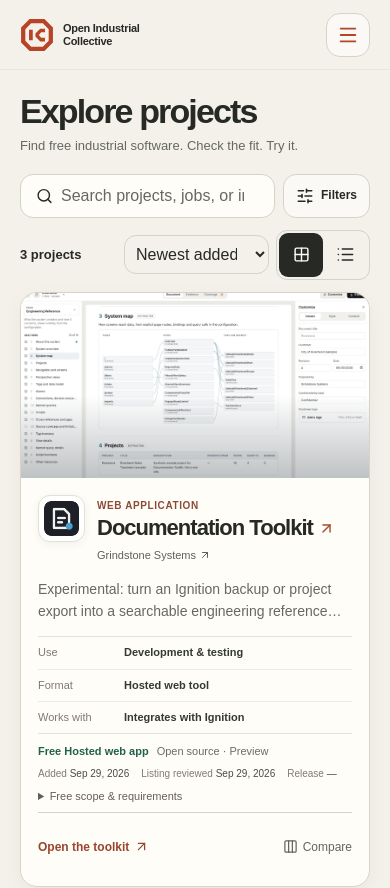
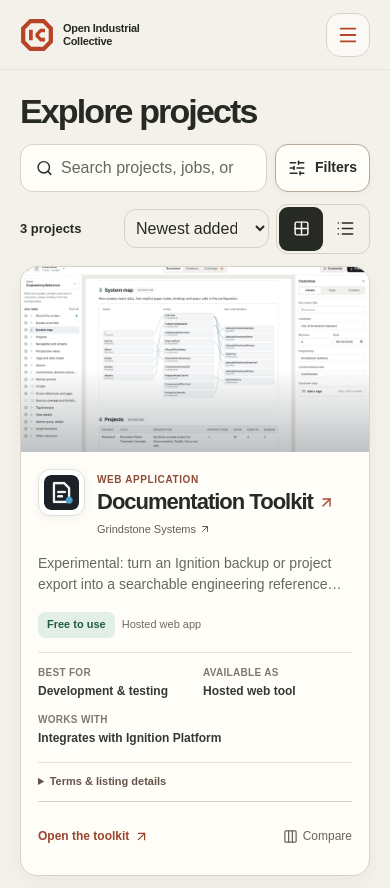
Before and after one commit to open-industrial-collective/website, a React (Vite) app: page /explore in a window 390 px wide. Shown: the top 888 px of the page. Built offline with nearby package versions, Linux system fonts and the light colour scheme.

Commit message:
Refine hero, explore filters and project cards

```diff
--- a/src/App.tsx
+++ b/src/App.tsx
@@ -351,7 +351,10 @@
         <div className="workshop-hero-layout">
           <div className="workshop-hero-copy">
             <span className="workshop-edition">Open Industrial Collective</span>
-            <h1>Free industrial software. More room to innovate.</h1>
+            <h1>
+              <span>Free industrial software.</span>
+              <span>More room to innovate.</span>
+            </h1>
             <p className="workshop-intro">
               OIC helps builders bring free tools to industry, so more teams can
               try new ideas and solve real problems.
--- a/src/Explore.tsx
+++ b/src/Explore.tsx
@@ -16,6 +16,7 @@
 import { sourceLabels, type Listing } from "./catalog";
 import {
   capabilities,
+  canonicalWorksWith,
   browseKind,
   collections,
   discovery,
@@ -151,7 +152,8 @@
   const logo = p.profile?.branding?.logo.on_light;
   const motion = image?.type === "image" && Boolean(image.poster);
   const context = d.works_with
-    ?.map((w) => `${relationshipLabels[w.relationship]} ${w.name}`)
+    ?.map((w) => `${relationshipLabels[w.relationship]} ${canonicalWorksWith(w.name)}`)
+    .filter((value, index, all) => all.indexOf(value) === index)
     .join(" · ");
   return (
     <article className="tool-card">
@@ -207,13 +209,20 @@
           </div>
         </div>
         <p className="tool-summary">{p.summary}</p>
+        <div className="tool-status">
+          <strong>Free to use</strong>
+          <span>{p.profile?.access.edition || "Free edition"}</span>
+          {p.software_requirements === "paid-platform-required" && (
+            <em>Paid host required</em>
+          )}
+        </div>
         <div className="tool-spec" aria-label="Tool details">
           <div>
-            <span>Use</span>
+            <span>Best for</span>
             <strong>{capabilities[d.primary]}</strong>
           </div>
           <div>
-            <span>Format</span>
+            <span>Available as</span>
             <strong>{listingFormat(p)}</strong>
           </div>
           {context && (
@@ -223,17 +232,11 @@
             </div>
           )}
         </div>
-        <div className="tool-status">
-          <strong>Free {p.profile?.access.edition || "edition"}</strong>
-          <span>
-            {sourceLabels[p.source]} ·{" "}
-            {label("stage", values(p, "stage")[0] || "unknown")}
-          </span>
-          {p.software_requirements === "paid-platform-required" && (
-            <em>Paid host required</em>
-          )}
-        </div>
-        <div className="tool-dates">
+        <details className="free-scope">
+          <summary>Terms & listing details</summary>
+          <p>{p.cost_notes}</p>
+          <p>{sourceLabels[p.source]} · {label("stage", values(p, "stage")[0] || "unknown")}</p>
+          <div className="tool-dates">
           <span>
             Added{" "}
             <time dateTime={p.listing.added || ""}>
@@ -264,10 +267,7 @@
               <span title="No software release declared">—</span>
             )}
           </span>
-        </div>
-        <details className="free-scope">
-          <summary>Free scope & requirements</summary>
-          <p>{p.cost_notes}</p>
+          </div>
         </details>
         <div className="tool-actions">
           <a href={action.url} target="_blank" rel="noopener noreferrer">
@@ -496,7 +496,6 @@
   const compareButtonRef = useRef<HTMLButtonElement>(null);
   const filterButtonRef = useRef<HTMLButtonElement>(null);
   const [drawer, setDrawer] = useState(false),
-    [filtersCollapsed, setFiltersCollapsed] = useState(false),
     [compareOpen, setCompareOpen] = useState(false),
     [suggesting, setSuggesting] = useState(false);
   const [queryDraft, setQueryDraft] = useState(params.get("q") || "");
@@ -681,13 +680,7 @@
       className={`container page explore-page ${compared.length ? "has-comparison" : ""}`}
     >
       <div className="explore-intro">
-        <div>
-          <h1>Explore projects</h1>
-          <p>Find free industrial software. Check the fit. Try it.</p>
-        </div>
-        <span className="explore-intro-count">
-          {projects.length} {projects.length === 1 ? "project" : "projects"} in the catalog
-        </span>
+        <h1>Explore projects</h1>
       </div>
       <div className="explore-search-row">
         <div className="explore-search">
@@ -779,27 +772,7 @@
           Filters {active.length > 0 && <span>{active.length}</span>}
         </button>
       </div>
-      <div
-        className={`explore-workspace ${filtersCollapsed ? "filters-collapsed" : ""}`}
-      >
-        <aside className="explore-filters" aria-label="Catalog filters">
-          <button
-            className="filter-collapse"
-            type="button"
-            aria-expanded={!filtersCollapsed}
-            aria-controls="desktop-filter-content"
-            aria-label={filtersCollapsed ? "Show filters" : "Hide filters"}
-            onClick={() => setFiltersCollapsed((current) => !current)}
-          >
-            <SlidersHorizontal size={18} />
-            {!filtersCollapsed && <span>Filters</span>}
-            <span className="filter-collapse-count">{active.length || ""}</span>
-            <ArrowRight className="filter-collapse-arrow" size={16} />
-          </button>
-          <div id="desktop-filter-content" hidden={filtersCollapsed}>
-            {filterContent}
-          </div>
-        </aside>
+      <div className="explore-workspace">
         <section className="explore-results" aria-label="Project results">
           <div className="explore-toolbar">
             <span role="status" aria-live="polite">
--- a/src/discovery.ts
+++ b/src/discovery.ts
@@ -167,7 +167,11 @@
   },
 };
 export const label = (group: Group, value: string) =>
-  labels[group]?.[value] || value;
+  group === "works" ? canonicalWorksWith(value) : labels[group]?.[value] || value;
+export const canonicalWorksWith = (name: string) =>
+  name === "Ignition" || name === "Ignition Perspective"
+    ? "Ignition Platform"
+    : name;
 export function values(p: Listing, group: Group): string[] {
   const d = discovery(p),
     profile = p.profile;
@@ -177,7 +181,7 @@
     case "type":
       return browseKind(p) ? [browseKind(p)!] : [];
     case "works":
-      return (d.works_with || []).map((w) => w.name);
+      return [...new Set((d.works_with || []).map((w) => canonicalWorksWith(w.name)))];
     case "delivery":
       return (d.options || []).map((o) => o.delivery);
     case "environment":
@@ -255,7 +259,9 @@
     : 0;
 }
 export function selections(params: URLSearchParams, group: Group) {
-  const current = params.getAll(group);
+  const current = params.getAll(group).map((value) =>
+    group === "works" ? canonicalWorksWith(value) : value,
+  );
   if (group === "capability" && params.has("category"))
     current.push(legacy[params.get("category")!] || params.get("category")!);
   if (group === "environment" && params.has("platform"))
@@ -367,7 +373,7 @@
       d.works_with
         ?.map(
           (w) =>
-            `${relationshipLabels[w.relationship]} ${w.name}${w.version ? ` (${w.version})` : ""}`,
+            `${relationshipLabels[w.relationship]} ${canonicalWorksWith(w.name)}${w.version ? ` (${w.version})` : ""}`,
         )
         .join("; ") || "Not provided",
     ],
--- a/src/experience.css
+++ b/src/experience.css
@@ -639,6 +639,194 @@
   .header .brand:hover .brand-symbol,
   .header .brand:focus-visible .brand-symbol {
     transform: none;
+  }
+}
+
+/* Catalog cleanup: search and filters share one clear control row. */
+.workshop-opening h1 {
+  max-width: none;
+  font-size: clamp(32px, 3.6vw, 54px);
+  letter-spacing: -0.062em;
+  line-height: 1.06;
+}
+.workshop-opening h1 span {
+  display: block;
+}
+@media (min-width: 701px) {
+  .workshop-opening h1 span {
+    white-space: nowrap;
+  }
+}
+.explore-intro {
+  margin-bottom: 13px;
+}
+.explore-intro h1 {
+  margin: 0;
+}
+.explore-search-row {
+  align-items: stretch;
+}
+.explore-filter-toggle {
+  display: inline-flex;
+  align-items: center;
+  justify-content: center;
+  flex: 0 0 auto;
+  gap: 9px;
+  min-width: 124px;
+  min-height: 52px;
+  padding: 9px 16px;
+  border: 1px solid #b8a99b;
+  border-radius: 13px;
+  background: #fffdf8;
+  color: var(--ink);
+  font-size: 14px;
+  font-weight: 650;
+  box-shadow: 0 2px 8px #2729250a;
+}
+.explore-filter-toggle:hover {
+  border-color: var(--accent);
+  color: var(--accent);
+}
+.explore-filter-toggle span {
+  display: grid;
+  place-items: center;
+  min-width: 20px;
+  height: 20px;
+  padding-inline: 4px;
+  border-radius: 100px;
+  background: var(--accent);
+  color: white;
+  font-size: 11px;
+}
+.explore-workspace {
+  display: block;
+}
+.filter-drawer {
+  position: fixed;
+  inset: 0 0 0 auto;
+  margin: 0;
+  width: min(390px, 100vw);
+  max-width: 100vw;
+  height: 100dvh;
+  max-height: 100dvh;
+  border-radius: 20px 0 0 20px;
+  overflow: hidden;
+}
+.filter-drawer[open] {
+  display: flex;
+  flex-direction: column;
+}
+.filter-drawer > header,
+.filter-drawer > footer {
+  flex: 0 0 auto;
+}
+.filter-drawer .drawer-body {
+  flex: 1;
+  overflow-y: auto;
+  padding: 20px 25px;
+}
+.filter-drawer .drawer-body label {
+  min-height: 38px;
+  font-size: 13px;
+}
+.filter-drawer > footer {
+  padding: 15px 25px max(15px, env(safe-area-inset-bottom));
+  background: #f6f4ed;
+  border-top: 1px solid var(--line);
+}
+.filter-drawer > footer button {
+  width: 100%;
+  justify-content: center;
+}
+.tool-content .tool-summary {
+  margin-bottom: 16px;
+}
+.tool-status {
+  align-items: center;
+  gap: 7px;
+  padding: 0 0 14px;
+}
+.tool-status strong,
+.tool-status em {
+  border-radius: 7px;
+  padding: 6px 9px;
+  font-size: 11px;
+  line-height: 1.25;
+}
+.tool-status strong {
+  background: #e2efe7;
+  color: #215b46;
+}
+.tool-status span {
+  font-size: 11px;
+}
+.tool-status em {
+  background: #f8e7dc;
+  color: #8a3d27;
+}
+.tool-spec {
+  display: grid;
+  grid-template-columns: repeat(2, minmax(0, 1fr));
+  gap: 0 16px;
+  margin-top: 0;
+  padding: 13px 0 3px;
+}
+.tool-spec > div {
+  display: flex;
+  flex-direction: column;
+  gap: 3px;
+  padding: 0 0 13px;
+}
+.tool-spec > div + div {
+  border: 0;
+}
+.tool-spec > div:last-child:nth-child(odd) {
+  grid-column: 1 / -1;
+}
+.tool-spec span {
+  font-size: 10px;
+  font-weight: 650;
+  letter-spacing: 0.03em;
+  text-transform: uppercase;
+}
+.tool-spec strong {
+  font-size: 12px;
+  line-height: 1.4;
+}
+.tool-content .free-scope {
+  margin: 12px 0 14px;
+  font-size: 11px;
+}
+.free-scope summary {
+  font-weight: 650;
+  color: #655449;
+}
+.free-scope[open] {
+  padding-bottom: 10px;
+}
+.tool-results.list .tool-status {
+  grid-column: 1;
+  grid-row: 3;
+  padding: 0;
+}
+.tool-results.list .tool-spec {
+  display: none;
+}
+@media (max-width: 700px) {
+  .workshop-opening h1 {
+    font-size: clamp(40px, 10vw, 56px);
+  }
+  .explore-filter-toggle {
+    min-width: 0;
+    min-height: 48px;
+    padding-inline: 12px;
+  }
+  .filter-drawer {
+    inset: auto 0 0;
+    width: 100%;
+    height: 94dvh;
+    max-height: 94dvh;
+    border-radius: 22px 22px 0 0;
   }
 }
 /* Participation has an honest roster and three immediate ways in. */
--- a/src/people.ts
+++ b/src/people.ts
@@ -6,6 +6,7 @@
   role: string;
   scope: string;
   initials: string;
+  websiteUrl?: string;
   profileUrl?: string;
 };
 
@@ -16,5 +17,6 @@
     role: "Founding initiator",
     scope: "Interim website and program stewardship",
     initials: "GS",
+    websiteUrl: "https://www.grindstonesystems.com/",
   },
 ];
```
Also changed, not shown: src/CommunityPage.tsx (+8 -10 lines), src/community.css (+13 -0 lines), tests/browser.mjs (+14 -6 lines), tests/explore.mjs (+11 -10 lines), 2 other files (tests, documents, lock files or other folders).
